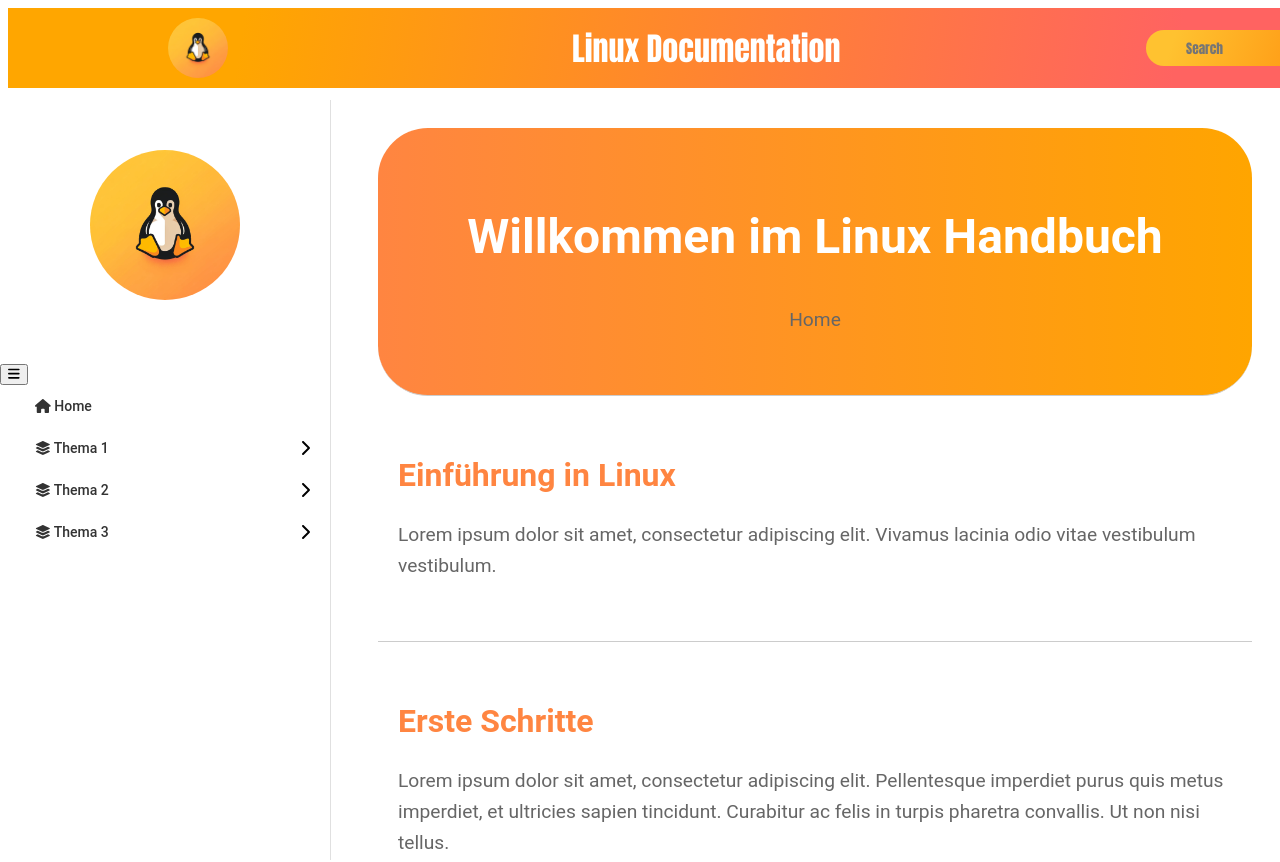
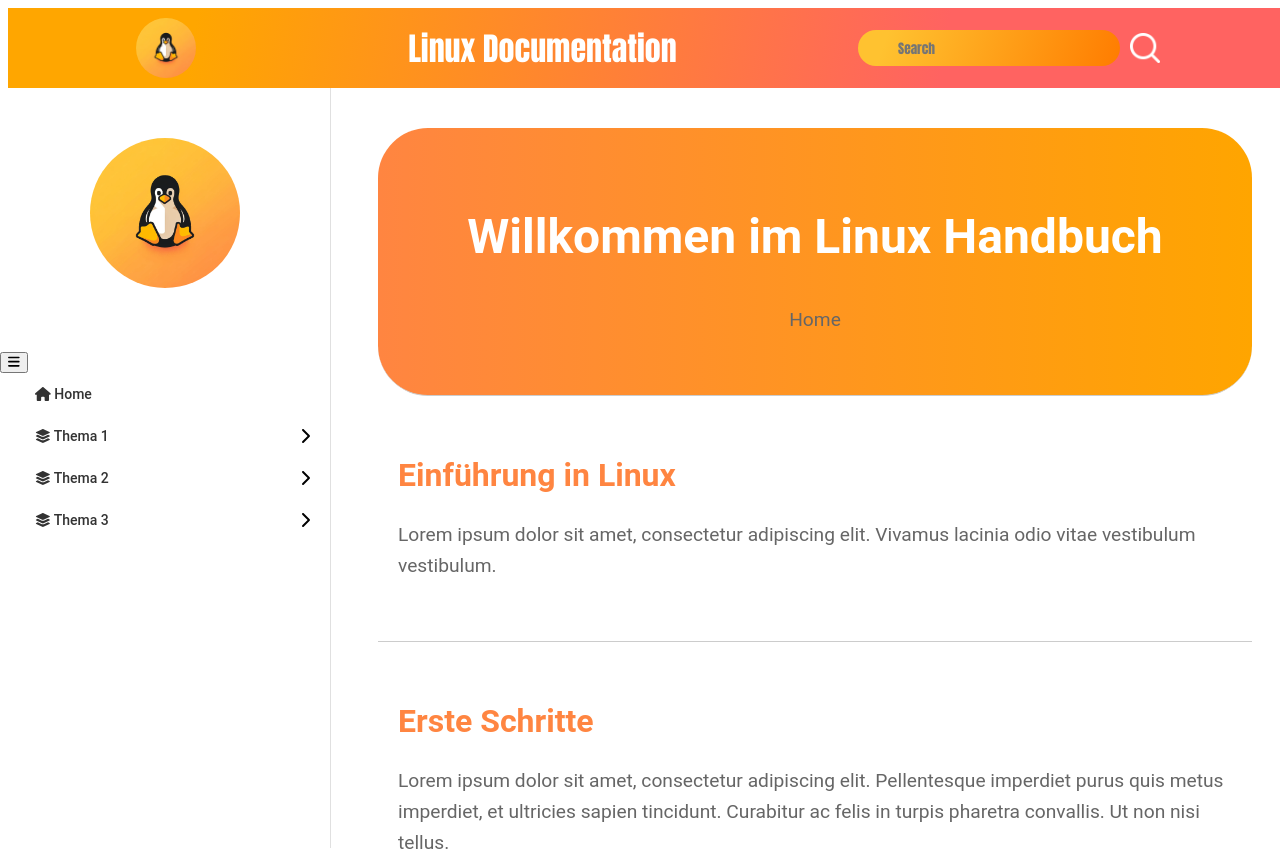
Before and after one commit to rtinase/linux-manual, a React (Create React App) app: page / in a window 1280 px wide. Shown: the top 862 px of the page. Built offline with nearby package versions, Linux system fonts and the light colour scheme.

Commit message:
"Updated width of header to 100% and top position of sidebar to 11vh"

```diff
--- a/src/Components/Header.css
+++ b/src/Components/Header.css
@@ -1,6 +1,6 @@
 header {
     background: linear-gradient(99deg, rgb(255, 166, 0) 14.7%, rgb(255, 99, 97) 73%);
-    width: 1600px;
+    width: 100%;
     height: 10vh;
     min-height: 80px;
     position: fixed;
--- a/src/Components/Sidebar.css
+++ b/src/Components/Sidebar.css
@@ -7,7 +7,7 @@
   transition: transform 0.3s ease-in-out;
   position: fixed;
   left: 0;
-  top: 100px;
+  top: 11vh;
   border-right: 1px solid #e0e0e0; /* Subtiler rechter Rand */
   z-index: 1000; /* Stellt sicher, dass die Sidebar über anderen Inhalten bleibt */
   font-family: 'Roboto', sans-serif; /* Roboto als Standardschrift */
```
